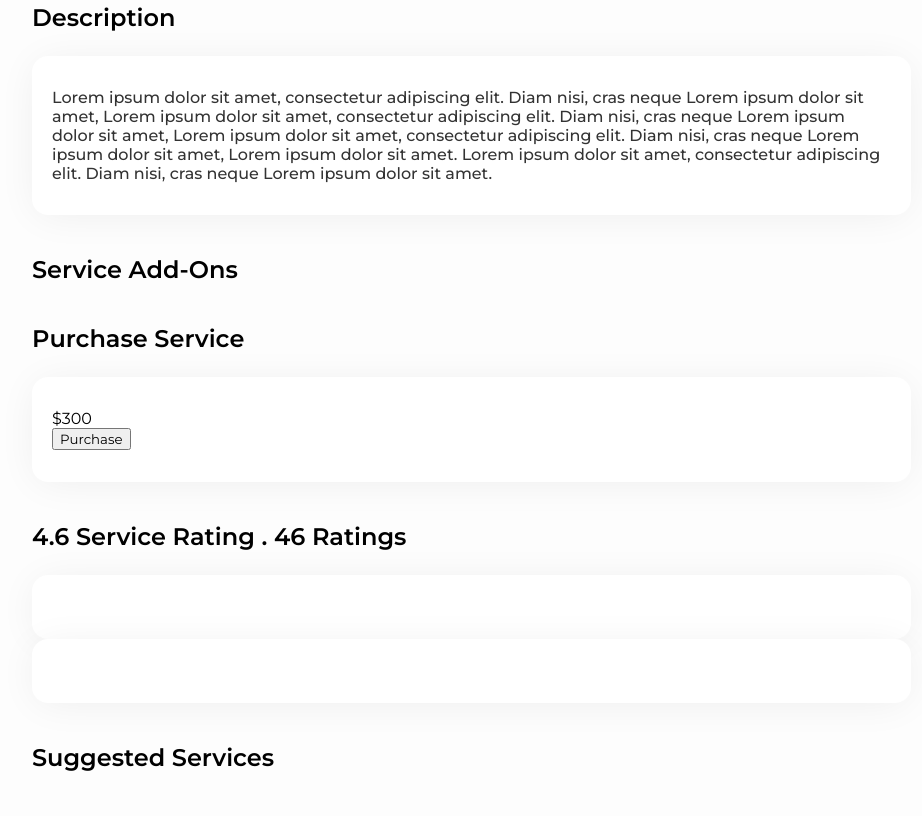
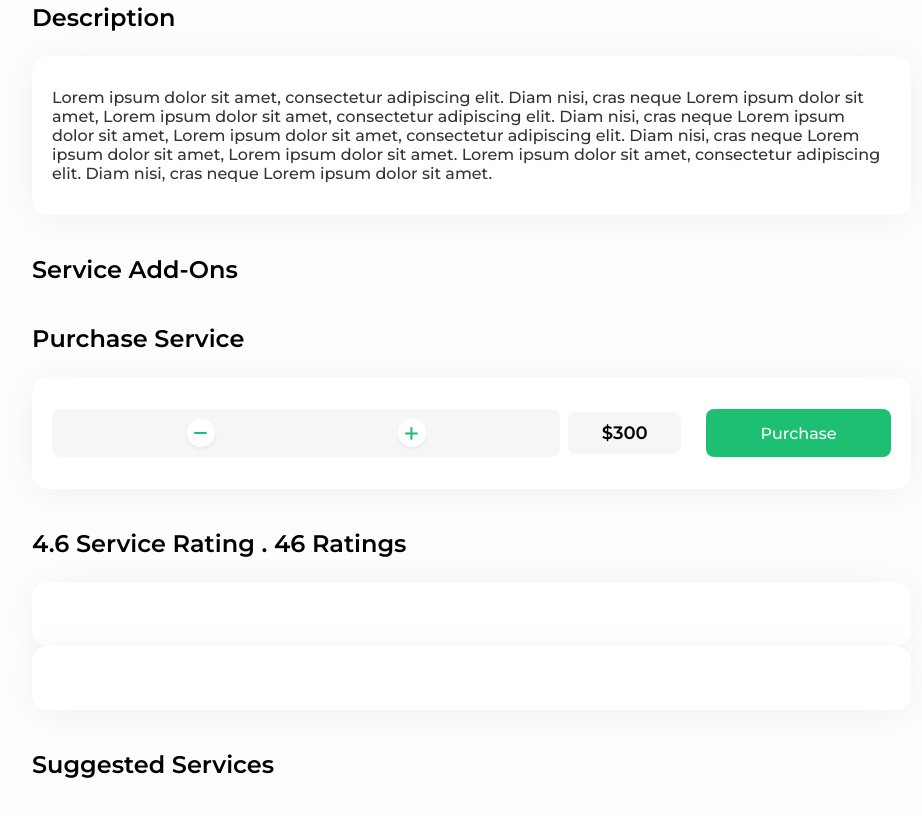
Before and after one commit to husam287/kafiil-task, a plain HTML site: page index.html in a window 1280 px wide. Shown: the part 836-1652 px from the top of the page, without its empty margins (22-944 px from the left). Drawn offline with nearby package versions, Linux system fonts and the light colour scheme.

Commit message:
finish counter section

```diff
--- /dev/null
+++ b/components/Counter.js
@@ -0,0 +1,87 @@
+class Counter extends HTMLElement {
+  productPrice = document
+    .querySelector(".price-container")
+    .getAttribute("price");
+
+  priceText = document.querySelector(".price-container span");
+
+  constructor() {
+    super();
+  }
+
+  getHtml() {
+    return /*html*/ `
+        <div id="counter-control">
+          <button class="btn btn-minus">
+            <img src="../assets/icons/minus.svg" alt="minus">
+          </button>
+
+          <input type="number" name="services" value="${this.priceText}">
+
+          <button class="btn btn-plus">
+            <img src="../assets/icons/plus.svg" alt="plus">
+          </button>
+        </div>
+        `;
+  }
+
+  onClickMinusBtn() {
+    const minusBtn = this.querySelector(".btn-minus");
+    const counterInput = this.querySelector("input");
+
+    minusBtn.addEventListener("click", () => {
+      const currentValue = +counterInput.value;
+      if (currentValue <= 1) return;
+
+      counterInput.value = currentValue - 1;
+      const event = new Event("input");
+      counterInput.dispatchEvent(event);
+    });
+  }
+
+  onClickAddBtn() {
+    const plusBtn = this.querySelector(".btn-plus");
+    const counterInput = this.querySelector("input");
+
+    plusBtn.addEventListener("click", () => {
+      const currentValue = +counterInput.value;
+
+      counterInput.value = currentValue + 1;
+      const event = new Event("input");
+      counterInput.dispatchEvent(event);
+    });
+  }
+
+  onValueChange() {
+    const counterInput = this.querySelector("input");
+
+    counterInput.addEventListener("input", () => {
+      this.priceText.innerHTML = `$${+counterInput.value * +this.productPrice}`;
+    });
+  }
+
+  render() {
+    this.innerHTML = this.getHtml();
+  }
+
+  connectedCallback() {
+    if (!this.rendered) {
+      this.render();
+      this.rendered = true;
+
+      this.onClickMinusBtn();
+      this.onClickAddBtn();
+      this.onValueChange();
+    }
+  }
+
+  // static get observedAttributes() { // (3)
+  //   return ['datetime', 'year', 'month', 'day', 'hour', 'minute', 'second', 'time-zone-name'];
+  // }
+
+  // attributeChangedCallback(name, oldValue, newValue) { // (4)
+  //   this.render();
+  // }
+}
+
+customElements.define("counter-control", Counter);
--- a/index.html
+++ b/index.html
@@ -17,6 +17,7 @@
     <script src="./components/Navbar.js" defer></script>
     <script src="./components/ProductHeader.js" defer></script>
     <script src="./components/ImageSlider.js" defer></script>
+    <script src="./components/Counter.js" defer></script>
   </head>
 
   <body>
@@ -54,16 +55,20 @@
         <div class="spacing-top">
           <span class="section-title">Purchase Service</span>
 
-          <div class="card">
+          <div class="card buy-service-card">
             <div>
               <!-- counter -->
-              <div></div>
+              <div class="counter-container">
+                <counter-control></counter-control>
+              </div>
 
               <!-- price -->
-              <div><span>$300</span></div>
+              <div class="price-container" price="300">
+                <span>$300</span>
+              </div>
             </div>
 
-            <button>Purchase</button>
+            <button class="btn">Purchase</button>
           </div>
         </div>
 
--- a/main.css
+++ b/main.css
@@ -4,3 +4,5 @@
 @import "./styles/navbar.css";
 @import "./styles/imageSlider.css";
 @import "./styles/productHeader.css";
+@import "./styles/counter.css";
+@import "./styles/buyService.css";
--- /dev/null
+++ b/styles/buyService.css
@@ -0,0 +1,49 @@
+.buy-service-card {
+  display: flex;
+  align-items: center;
+  justify-content: space-between;
+}
+
+.buy-service-card > div {
+  display: flex;
+  align-items: center;
+  gap: 0.5rem;
+  width: 75%;
+}
+
+.buy-service-card .counter-container {
+  flex-grow: 1;
+}
+
+.buy-service-card .price-container {
+  font-size: 1.125rem;
+  font-weight: 600;
+  padding-block: 10px;
+  border-radius: 8px;
+  background-color: #f6f6f6;
+  flex-grow: 0.25;
+  display: flex;
+  align-items: center;
+  justify-content: center;
+}
+
+/*
+######################################
+############# FOR MOBILE #############
+######################################
+*/
+@media screen and (max-width: 991px) {
+  .buy-service-card {
+    display: flex;
+    align-items: center;
+    flex-direction: column;
+    gap: 1rem;
+  }
+
+  .buy-service-card > div {
+    display: flex;
+    align-items: center;
+    width: 100%;
+    flex-direction: column;
+  }
+}
--- /dev/null
+++ b/styles/counter.css
@@ -0,0 +1,42 @@
+#counter-control {
+  display: flex;
+  align-items: center;
+  gap: var(--space-xs);
+  background-color: #f6f6f6;
+  border-radius: 8px;
+  padding-block: 10px;
+  display: flex;
+  align-items: center;
+  justify-content: center;
+}
+
+#counter-control .btn {
+  box-shadow: 0px 2px 3px 0px #bab5b533;
+  background-color: #fff;
+  width: 1.75rem;
+  height: 1.75rem;
+  min-width: unset;
+  display: flex;
+  align-items: center;
+  justify-content: center;
+  padding: 0;
+  border-radius: 50%;
+}
+
+#counter-control input {
+  border: none;
+  outline: none;
+  background-color: transparent;
+  width: 8.6875rem;
+  height: 100%;
+  font-size: 1rem;
+  font-weight: 500;
+  text-align: center;
+  color: var(--dark);
+}
+
+#counter-control input::-webkit-outer-spin-button,
+#counter-control input::-webkit-inner-spin-button {
+  -webkit-appearance: none;
+  margin: 0;
+}
--- a/styles/general.css
+++ b/styles/general.css
@@ -131,6 +131,24 @@ video {
   margin-bottom: var(--space-xs);
 }
 
+.btn {
+  border: none;
+  text-decoration: none;
+  background-color: var(--primary);
+  color: #fff;
+  padding: 0.5rem 1.5rem;
+  cursor: pointer;
+  min-width: 185px;
+  height: 48px;
+  border-radius: 8px;
+  font-size: 1rem;
+  font-weight: 500;
+}
+
+.btn:hover {
+  filter: brightness(1.1);
+}
+
 /*
 ######################################
 ############# FOR MOBILE #############
```
Also changed, not shown: assets/icons/minus.svg (added), assets/icons/plus.svg (added).
